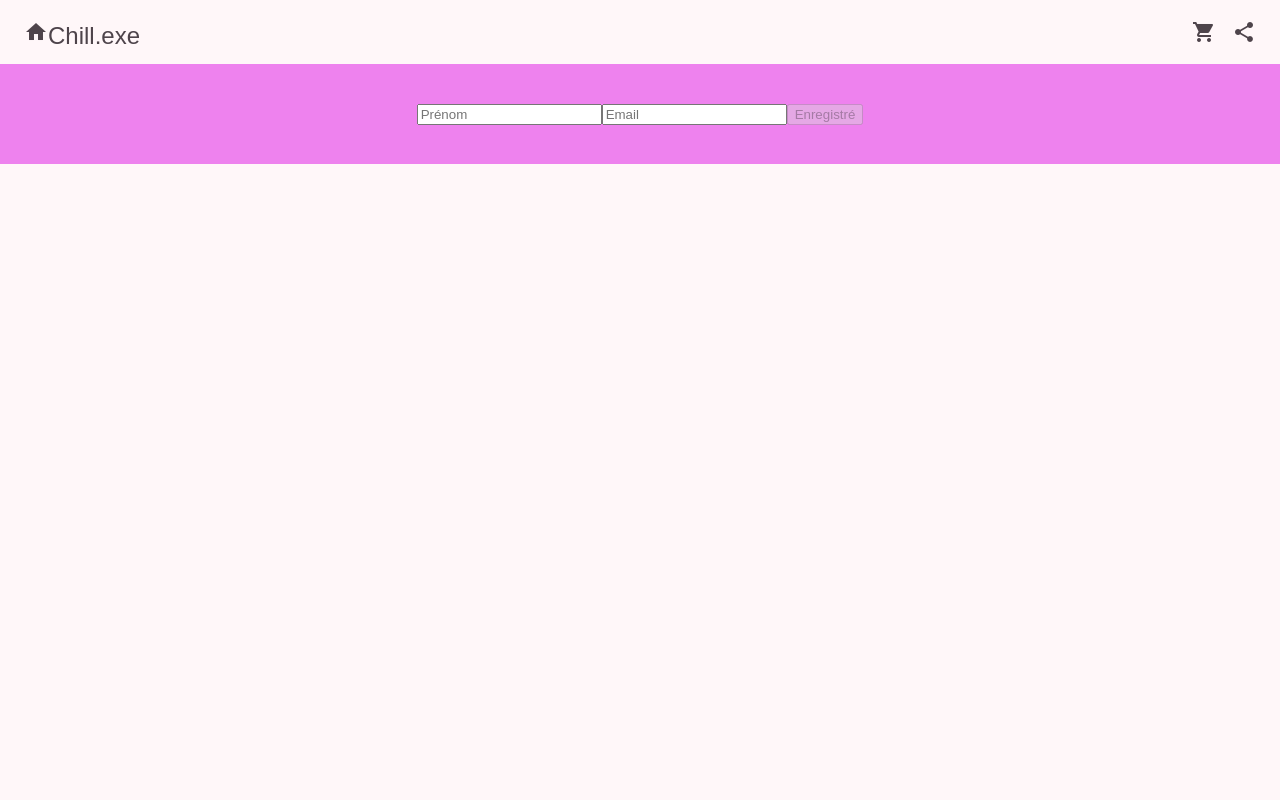
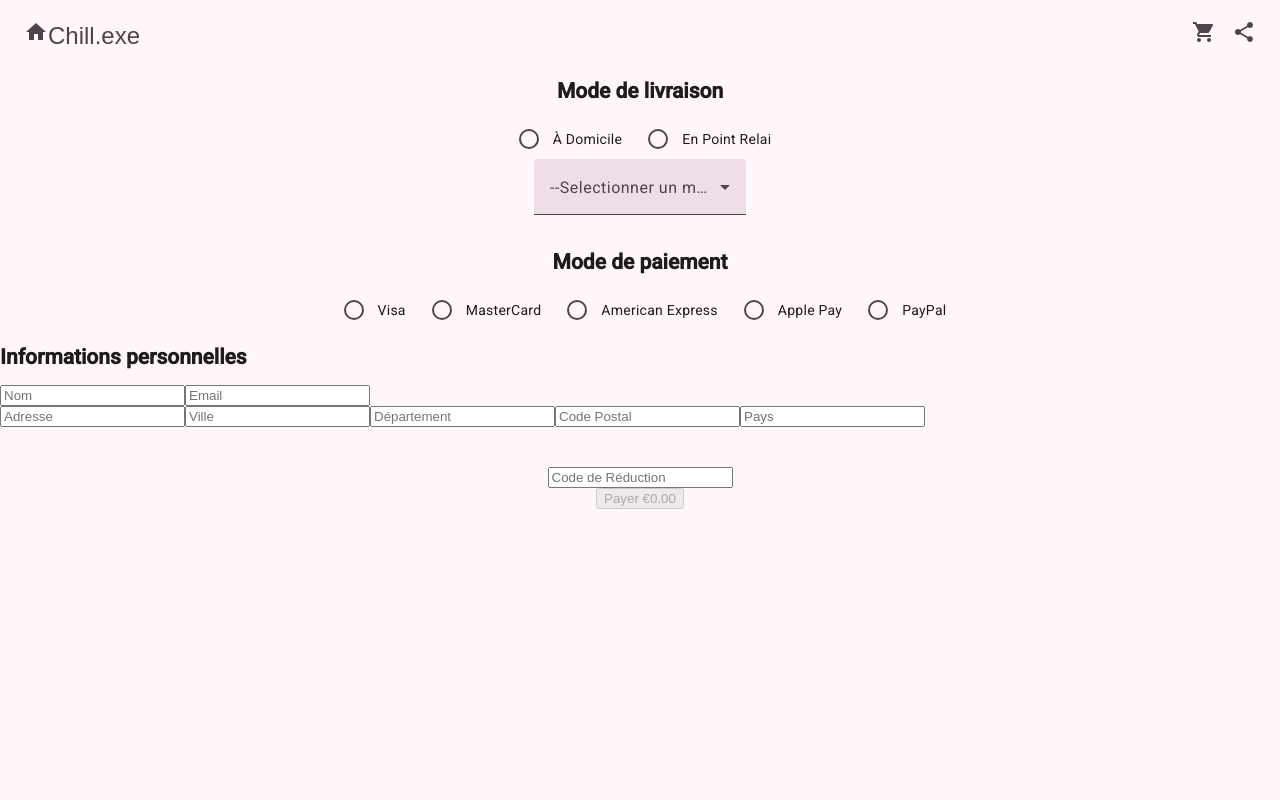
Before and after one commit to Mattocans/projetAngular, an Angular app: page /paiement in a window 1280 px wide. Before the commit this address led to /. Shown: the top 800 px of the page. Built offline with nearby package versions, Linux system fonts and the light colour scheme.

Commit message:
Code réduc + page mode livraison / mode paiement / rentrer d'info + Request Post vers l'api

```diff
--- a/src/app/api.service.ts
+++ b/src/app/api.service.ts
@@ -1,6 +1,6 @@
 import { inject, Injectable, signal } from '@angular/core';
 import { HttpClient } from '@angular/common/http';
-import { Observable, tap } from 'rxjs';
+import {catchError, Observable, tap} from 'rxjs';
 import {Pokemon} from './model/product.interface';
 
 type ProductResponse = {
@@ -18,7 +18,7 @@ type OneProductResponse = {
 export class ApiService {
   private httpClient = inject(HttpClient)
   readonly url2 = 'https://strapi-production-2ff5.up.railway.app/api/poke-products?populate=*';
-  readonly url = "http://localhost:3000/products/";
+  readonly url = "http://localhost:3000/";
   private _produits = signal<Pokemon[]>([]);
   produits = this._produits.asReadonly()
 
@@ -41,7 +41,7 @@ export class ApiService {
 
   fetchproducts() {
     return this.httpClient
-      .get<ProductResponse>(this.url)
+      .get<ProductResponse>(this.url + "products/")
       .pipe(tap((products) => this._produits.set(
         products.data.map((products) => ({
           ...products,
@@ -52,7 +52,7 @@ export class ApiService {
 
   getProductById(id: string) {
     return this.httpClient
-      .get<OneProductResponse>(this.url + id)
+      .get<OneProductResponse>(this.url + "products/" + id)
       .pipe(
         tap((response) =>
           this._pokemon.set({
@@ -62,4 +62,8 @@ export class ApiService {
         )
       );
   }
+
+  addOrder(poke: {}) {
+    return this.httpClient.post(this.url + "order", poke)
+  }
 }
--- a/src/app/app.routes.ts
+++ b/src/app/app.routes.ts
@@ -2,6 +2,7 @@ import { Routes } from '@angular/router';
 import { Home } from './home/home'
 import {Panier} from './panier/panier';
 import { PokemonView} from './pokemon-view/pokemon-view'
+import {Paiement} from './paiement/paiement';
 
 export const routes: Routes = [
   {
@@ -14,5 +15,6 @@ export const routes: Routes = [
     component: PokemonView
   },
   {path: 'panier', component: Panier},
+  {path: 'paiement', component: Paiement},
 
 ];
--- a/src/app/header/header.html
+++ b/src/app/header/header.html
@@ -7,7 +7,12 @@
 
   </div>
   <span class="example-spacer"></span>
-  <button matIconButton (click)="goPanier()">
+  <button
+    mat-icon-button
+    (click)="goPanier()"
+    [matBadge]="cartCount()"
+    matBadgeColor="warn"
+    matBadgeHidden="cartCount() === 0">
     <mat-icon>shopping_cart</mat-icon>
   </button>
   <button matIconButton>
--- a/src/app/header/header.ts
+++ b/src/app/header/header.ts
@@ -1,8 +1,10 @@
-import {Component} from '@angular/core';
+import {Component, computed, inject} from '@angular/core';
 import {MatIconModule} from '@angular/material/icon';
 import {MatButtonModule} from '@angular/material/button';
 import {MatToolbarModule} from '@angular/material/toolbar';
 import {Router} from '@angular/router';
+import {ApiService} from '../api.service';
+import { MatBadgeModule } from '@angular/material/badge';
 
 /**
  * @title Toolbar overview
@@ -11,10 +13,11 @@ import {Router} from '@angular/router';
   selector: 'app-header',
   templateUrl: './header.html',
   styleUrl: './header.css',
-  imports: [MatToolbarModule, MatButtonModule, MatIconModule],
+  imports: [MatToolbarModule, MatButtonModule, MatIconModule, MatBadgeModule],
   standalone: true
 })
 export class Header {
+  private apiService = inject(ApiService);
 
   headerTitle: string = "Chill.exe"
 
@@ -27,4 +30,10 @@ export class Header {
   goHome() {
     this.router.navigate(['/']);
   }
+
+  cartCount() {
+    return this.apiService.produitInCart().length
+  }
+
+
 }
--- /dev/null
+++ b/src/app/paiement/paiement.css
@@ -0,0 +1,7 @@
+.mat-mdc-radio-button ~ .mat-mdc-radio-button {
+  margin-left: 16px;
+}
+
+body{
+  height: 100%;
+}
--- /dev/null
+++ b/src/app/paiement/paiement.html
@@ -0,0 +1,60 @@
+<head>
+  <link href="https://cdn.jsdelivr.net/npm/bootstrap@5.3.8/dist/css/bootstrap.min.css" rel="stylesheet" integrity="sha384-sRIl4kxILFvY47J16cr9ZwB07vP4J8+LH7qKQnuqkuIAvNWLzeN8tE5YBujZqJLB" crossorigin="anonymous">
+</head>
+<body>
+<form #userForm="ngForm" (ngSubmit)="onSubmit()">
+  <div class="row">
+    <div class="col" style="text-align: center;">
+      <h2>Mode de livraison</h2>
+
+      <mat-radio-group aria-label="Select an option">
+        <mat-radio-button value="domicil">À Domicile</mat-radio-button>
+        <mat-radio-button value="pointRelai">En Point Relai</mat-radio-button>
+      </mat-radio-group>
+      <br>
+      <mat-form-field>
+        <mat-label>--Selectionner un mode--</mat-label>
+        <mat-select>
+          @for (mode of modeLivraison; track mode) {
+            <mat-option [value]="mode.value">{{mode.value}}</mat-option>
+          }
+        </mat-select>
+      </mat-form-field>
+    </div>
+
+    <div class="col" style="text-align: center;">
+      <h2>Mode de paiement</h2>
+
+      <mat-radio-group aria-label="Select an option">
+        @for (mode of modePaiement; track mode) {
+          <mat-radio-button [value]="mode.value">{{mode.value}}</mat-radio-button>
+        }
+      </mat-radio-group>
+    </div>
+  </div>
+  <h2>Informations personnelles</h2>
+  <div class="row">
+    <div class="col">
+      <input class="form-control" type="text" [(ngModel)]="name" name="name" required placeholder="Nom">
+      <input class="form-control" type="email" [(ngModel)]="email" name="email" required placeholder="Email" pattern="[\w\.]+@([\w-]+\.)+[\w-]{2,4}">
+    </div>
+
+    <div class="col">
+      <input class="form-control" type="text" [(ngModel)]="adress" name="adress" required placeholder="Adresse">
+      <input class="form-control" type="text" [(ngModel)]="city" name="city" required placeholder="Ville">
+      <input class="form-control" type="text" [(ngModel)]="state" name="state" required placeholder="Département">
+      <input class="form-control" type="text" [(ngModel)]="zip" name="zip" required placeholder="Code Postal">
+      <input class="form-control" type="text" [(ngModel)]="country" #countryCtrl="ngModel" name="country" required placeholder="Pays" [class.is-invalid]="countryCtrl.invalid || (country && country !== 'France')">
+    </div>
+  </div>
+  <br><br>
+  <div class="row" style="text-align: center">
+    <div class="col"><input type="text"  [(ngModel)]="reduc" name="reduc" placeholder="Code de Réduction"> </div>
+    <div class="col"><button class="btn btn-outline-primary" type="submit" [disabled]="userForm.invalid"> Payer {{ prixTotal() | currency : "EUR" : "symbol" : "1.2-2" }} </button></div>
+    <div class="col"></div>
+  </div>
+
+</form>
+<script src="https://cdn.jsdelivr.net/npm/@popperjs/core@2.11.8/dist/umd/popper.min.js" integrity="sha384-I7E8VVD/ismYTF4hNIPjVp/Zjvgyol6VFvRkX/vR+Vc4jQkC+hVqc2pM8ODewa9r" crossorigin="anonymous"></script>
+<script src="https://cdn.jsdelivr.net/npm/bootstrap@5.3.8/dist/js/bootstrap.min.js" integrity="sha384-G/EV+4j2dNv+tEPo3++6LCgdCROaejBqfUeNjuKAiuXbjrxilcCdDz6ZAVfHWe1Y" crossorigin="anonymous"></script>
+</body>
--- /dev/null
+++ b/src/app/paiement/paiement.ts
@@ -0,0 +1,106 @@
+import {Component, inject} from '@angular/core';
+import {FormsModule} from '@angular/forms';
+import {MatInputModule} from '@angular/material/input';
+import {MatSelectModule} from '@angular/material/select';
+import {MatFormFieldModule} from '@angular/material/form-field';
+import {MatRadioModule} from '@angular/material/radio';
+import {ApiService} from '../api.service';
+import {CurrencyPipe} from '@angular/common';
+
+interface Livraison {
+  value: string;
+}
+interface Paiement2 {
+  value: string;
+}
+
+@Component({
+  selector: 'app-paiement',
+  imports: [MatFormFieldModule, MatSelectModule, MatInputModule, FormsModule, MatRadioModule, CurrencyPipe],
+  templateUrl: './paiement.html',
+  styleUrl: './paiement.css',
+  standalone: true
+})
+export class Paiement {
+  private apiService = inject(ApiService);
+
+  produits = this.apiService.produitInCart
+
+  modeLivraison: Livraison[] = [
+    {value: 'Standard (2 à 5 jours)'},
+    {value: 'Express (24–48h)'},
+    {value: 'Livraison programmée (date / créneau horaire)'},
+  ];
+  modePaiement: Paiement2[] = [
+    {value: 'Visa'},
+    {value: 'MasterCard'},
+    {value: 'American Express'},
+    {value: 'Apple Pay'},
+    {value: 'PayPal'},
+  ];
+
+  name: string = '';
+  email: string = '';
+  adress: string = '';
+  city: string = '';
+  state: string = '';
+  zip: string = '';
+  country: string = '';
+  reduc: string = '';
+
+  onSubmit() {
+    const payload = {
+        data: {
+          customer: {
+            name: this.name,
+            email: this.email,
+            address: this.adress,
+            city: this.city,
+            state: this.state,
+            zip: this.zip,
+            country: this.country
+          },
+
+          poke_products: {
+            connect: this.getIDProduits()
+          },
+
+          productsQuantity: {
+            data: this.getQuantity()
+          },
+
+          total: this.prixTotal()
+        }
+    };
+
+    this.apiService.addOrder(payload).subscribe({
+      next: (res) => {
+        console.log('Commande créée', res);
+      },
+      error: (err) => {
+        console.error('Erreur commande', err);
+      }
+    });
+  }
+
+  prixTotal(){
+    let count:  number = 0;
+    for(let t of this.produits()){
+      count = count+(t.prix*t.inCart)
+    }
+    if(this.reduc === "POKEGAI"){
+      count = count*0.9;
+    }
+    return count
+  }
+
+  getIDProduits(): string[] {
+    return this.produits().map(p => p.documentId);
+  }
+  getQuantity(): { id: string; quantity: number }[] {
+    return this.produits().map(p => ({
+      id: p.documentId,
+      quantity: p.inCart
+    }));
+  }
+}
--- a/src/app/panier/panier.html
+++ b/src/app/panier/panier.html
@@ -40,7 +40,9 @@
     <mat-card-title>Total du panier</mat-card-title>
     <mat-card-subtitle>{{ prixTotal() | currency : "EUR" : "symbol" : "1.2-2" }}</mat-card-subtitle>
   </mat-card-header>
-  <mat-card-actions>
-    <button matButton (click)="buy()">Acheter</button>
-  </mat-card-actions>
+  @if(cartCount() > 0){
+    <mat-card-actions>
+      <button matButton (click)="buy()">Acheter</button>
+    </mat-card-actions>
+  }
 </mat-card>
--- a/src/app/panier/panier.ts
+++ b/src/app/panier/panier.ts
@@ -13,6 +13,7 @@ import {
 } from '@angular/material/card';
 import {MatIconModule} from '@angular/material/icon';
 import {ApiService} from '../api.service';
+import {Router} from '@angular/router';
 
 @Component({
   selector: 'app-panier',
@@ -41,7 +42,7 @@ export class Panier {
   private apiService = inject(ApiService);
 
   produits = this.apiService.produitInCart
-  constructor() {
+  constructor(private router: Router) {
   }
 
   prixTotal(){
@@ -81,11 +82,17 @@ export class Panier {
   }
 
   buy(){
-    for(let t of this.produits()){
+    /*for(let t of this.produits()){
       t.stock = t.stock-t.inCart;
       t.inCart = 0;
     }
-    this.apiService.clearCart();
+    this.apiService.clearCart()
+     */
+    this.router.navigate(['/paiement']);
+  }
+
+  cartCount() {
+    return this.apiService.produitInCart().length
   }
 
 }
```
Also changed, not shown: 1 other file (tests, documents, lock files or other folders).
